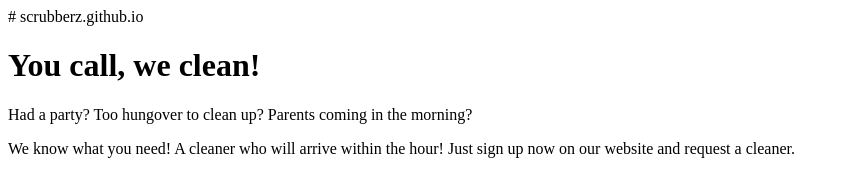
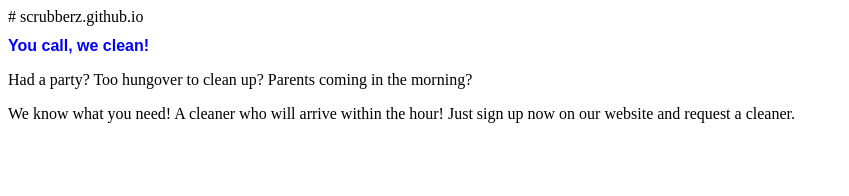
Before and after one commit to scrubberz/scrubberz.github.io, a plain HTML site: page index.html in a window 1280 px wide. Shown: the whole page, without its empty margins (0-849 px from the left). Drawn offline with Linux system fonts and the light colour scheme.

Commit message:
Heading CSS

```diff
--- a/scrubberz.css
+++ b/scrubberz.css
@@ -0,0 +1,5 @@
+h1 {
+  color:blue;
+  font-family:fantasy;
+  font-size:16px;
+}
```
Also changed, not shown: index.html (+1 -1 lines).
